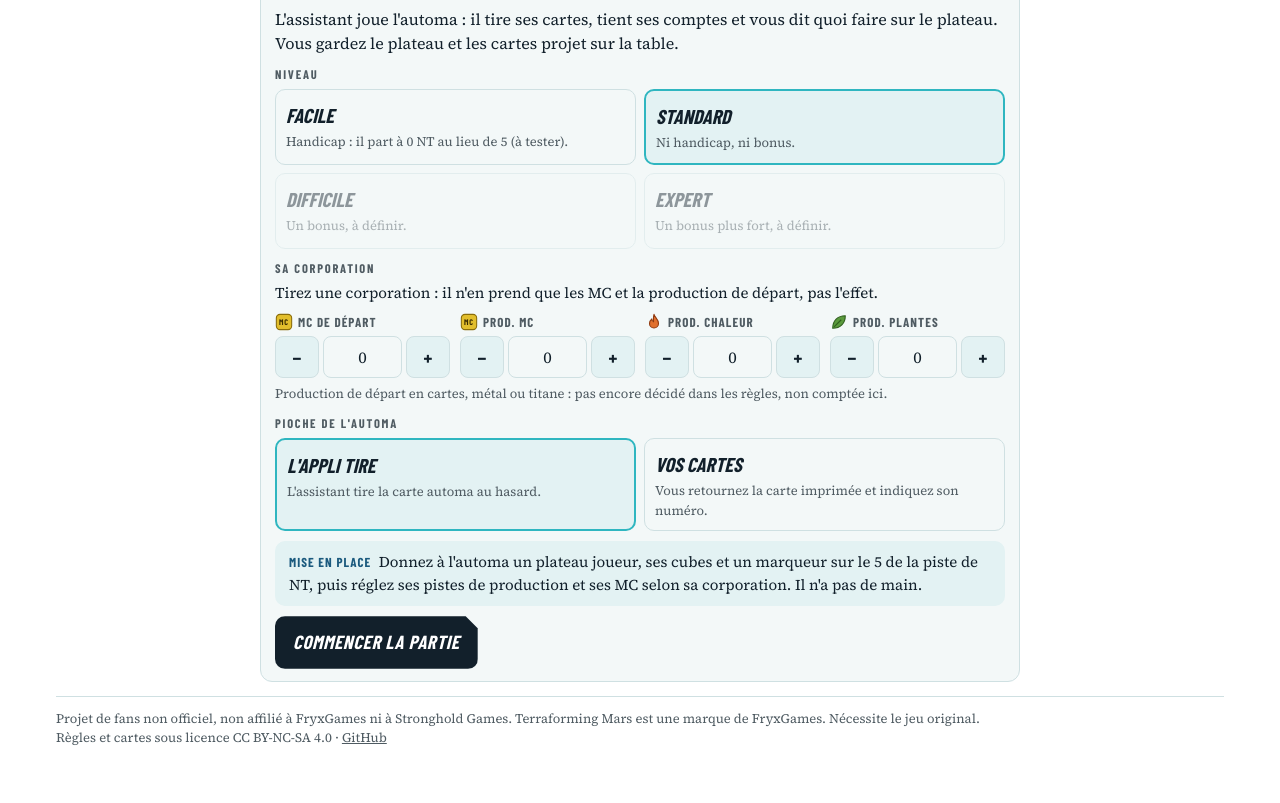
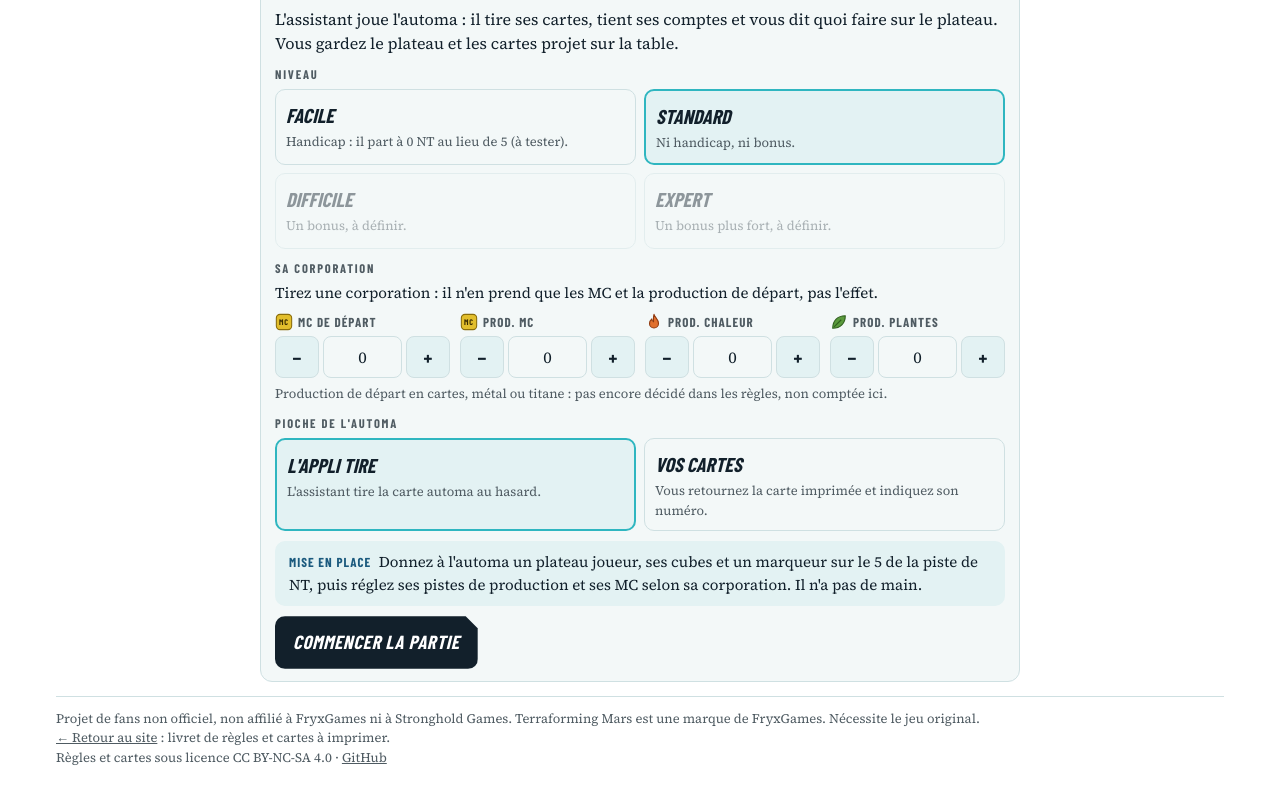
Before and after one commit to manufitoussi/ares-solo-automa, a website: page app/prototype/assistant-automa.html in a window 1280 px wide. Shown: the part 127-930 px from the top of the page. Drawn offline with nearby package versions, Linux system fonts and the light colour scheme; a web font is replaced by a local one.

Commit message:
Link the prototype back to the website from its title and footer

```diff
--- a/app/prototype/assistant-automa.html
+++ b/app/prototype/assistant-automa.html
@@ -46,7 +46,7 @@ button{cursor:pointer}
 
 /* top bar */
 .top{position:sticky;top:env(safe-area-inset-top,0px);z-index:5;background:var(--bg);border-bottom:3px solid var(--cyan);margin-inline:-16px;padding:10px 16px;display:flex;align-items:center;gap:10px;flex-wrap:wrap}
-.brand{display:flex;flex-direction:column;margin-right:auto}
+.brand{display:flex;flex-direction:column;margin-right:auto;color:inherit;text-decoration:none}
 .brand b{font-family:var(--display);font-style:italic;font-weight:800;font-size:24px;text-transform:uppercase;line-height:1}
 .brand span{font-family:var(--display);font-weight:600;font-size:12px;letter-spacing:.18em;text-transform:uppercase;color:var(--cyan-ink)}
 .tb{border:1.5px solid var(--line);background:var(--panel);border-radius:8px;padding:6px 12px;min-height:40px;font-family:var(--display);font-weight:700;font-size:14px;letter-spacing:.06em;text-transform:uppercase}
@@ -190,7 +190,7 @@ details summary{cursor:pointer;font-family:var(--display);font-weight:700;letter
 
 <div class="wrap" id="root">
   <header class="top">
-    <div class="brand"><b>Automa hybride</b><span id="sub">Assistant de partie · v0.4 brouillon</span></div>
+    <a class="brand" href="../" title="Retour au site"><b>Automa hybride</b><span id="sub">Assistant de partie · v0.4 brouillon</span></a>
     <button class="tb" id="btn-undo" data-act="undo" aria-label="Annuler" disabled><span class="full">Annuler</span><span class="short" aria-hidden="true">↶</span></button>
     <button class="tb" id="btn-hist" data-act="hist" aria-label="Historique"><span class="full">Historique</span><span class="short" aria-hidden="true">Parties</span></button>
     <button class="tb" id="btn-new" data-act="askNew" aria-label="Nouvelle partie"><span class="full">Nouvelle partie</span><span class="short" aria-hidden="true">Nouvelle</span></button>
@@ -198,6 +198,7 @@ details summary{cursor:pointer;font-family:var(--display);font-weight:700;letter
   <div id="app"><p class="note">Chargement…</p></div>
   <footer style="border-top:1px solid var(--line);padding-top:12px;font-size:13px;color:var(--muted)">
     <p>Projet de fans non officiel, non affilié à FryxGames ni à Stronghold Games. Terraforming Mars est une marque de FryxGames. Nécessite le jeu original.</p>
+    <p><a href="../" style="color:inherit">← Retour au site</a> : livret de règles et cartes à imprimer.</p>
     <p>Règles et cartes sous licence CC BY-NC-SA 4.0 · <a href="https://github.com/manufitoussi/ares-solo-automa" style="color:inherit">GitHub</a></p>
   </footer>
 </div>
```
Also changed, not shown: site/app/index.html (+3 -2 lines).
